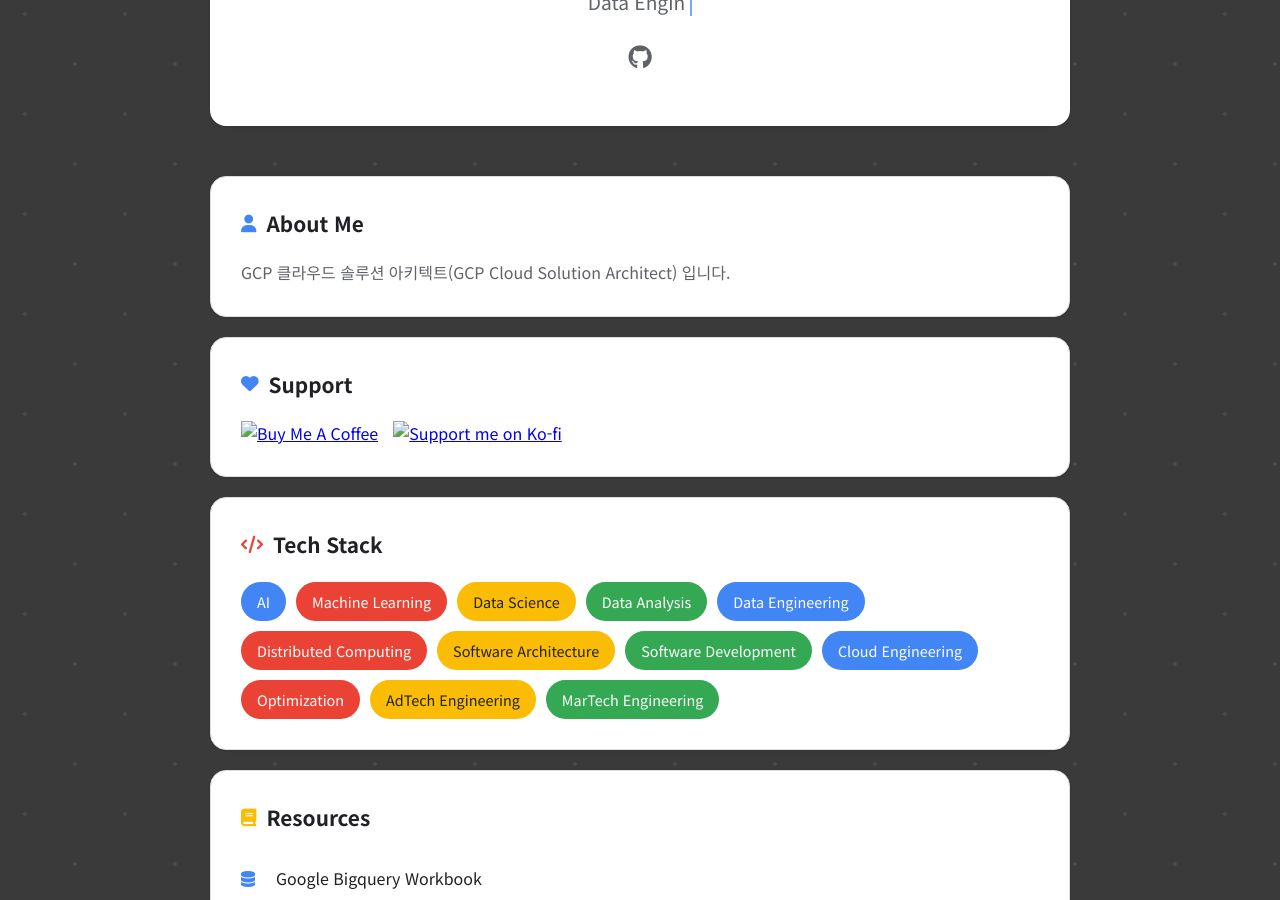
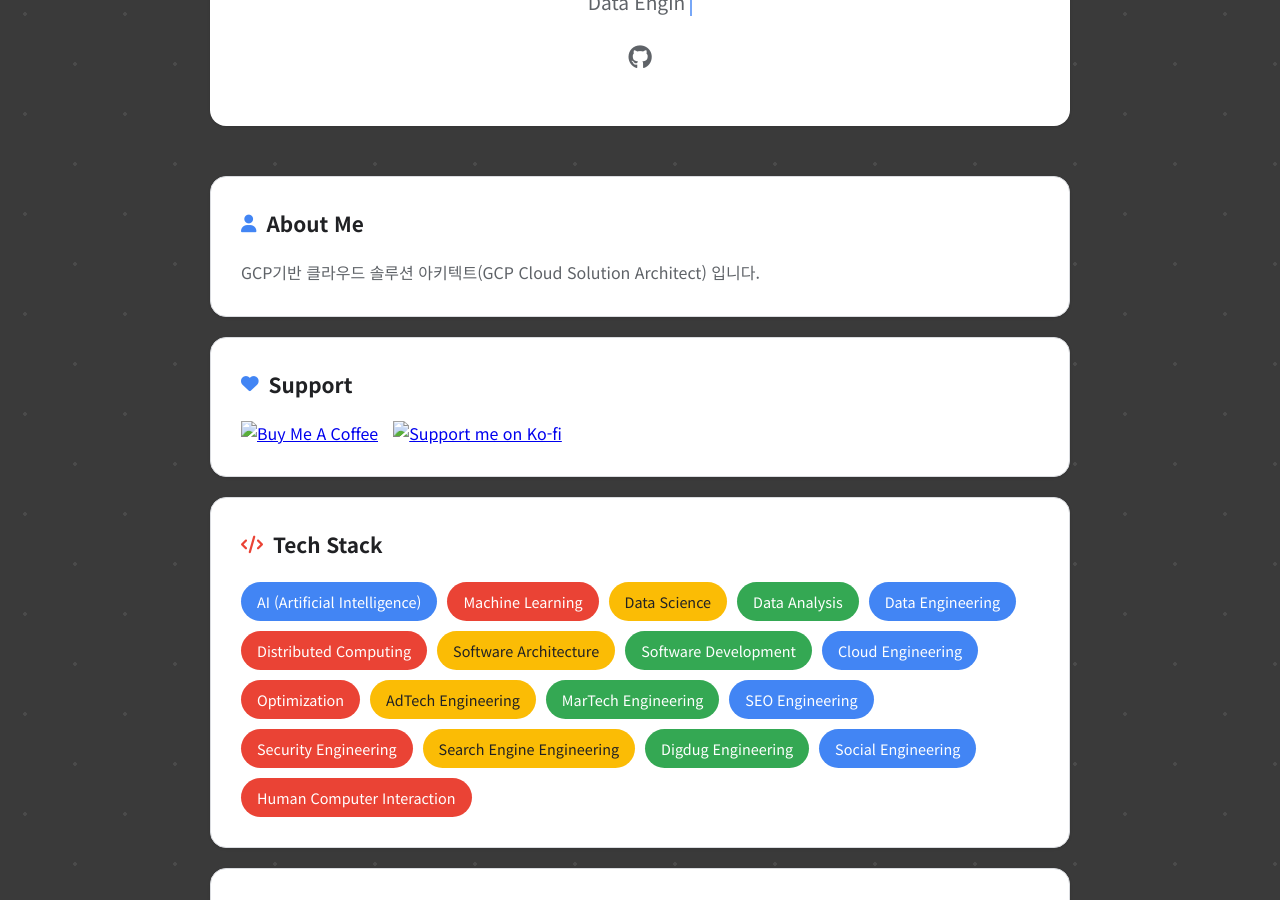
Before and after one commit to mz-seonghak/mz-seonghak.github.io, a Jekyll site: the page built from index.html, in a window 1280 px wide and 900 px high, scrolled down 411 px. Built offline with Jekyll 4.4.1, drawn with Linux system fonts in a browser that asks for light colours; some web fonts are replaced.

Commit message:
feat(profile): 프로필 소개 수정 및 스킬 배지 추가
- About Me 문구 'GCP기반'으로 수정

- AI 배지에 'Artificial Intelligence' 표기 추가

- SEO, Security, Search Engine, Digdug, Social, HCI 스킬 배지 추가

Made-with: Cursor

```diff
--- a/index.html
+++ b/index.html
@@ -25,7 +25,7 @@ title: seonghak - Profile
 <section class="section">
     <h2 class="section-title"><i class="fas fa-user"></i> About Me</h2>
     <p class="about-text">
-        GCP 클라우드 솔루션 아키텍트(GCP Cloud Solution Architect) 입니다.
+        GCP기반 클라우드 솔루션 아키텍트(GCP Cloud Solution Architect) 입니다.
     </p>
 </section>
 
@@ -44,7 +44,7 @@ title: seonghak - Profile
 <section class="section">
     <h2 class="section-title red"><i class="fas fa-code"></i> Tech Stack</h2>
     <div class="skills-container">
-        <span class="skill-badge">AI</span>
+        <span class="skill-badge">AI (Artificial Intelligence)</span>
         <span class="skill-badge">Machine Learning</span>
         <span class="skill-badge">Data Science</span>
         <span class="skill-badge">Data Analysis</span>
@@ -56,6 +56,12 @@ title: seonghak - Profile
         <span class="skill-badge">Optimization</span>
         <span class="skill-badge">AdTech Engineering</span>
         <span class="skill-badge">MarTech Engineering</span>
+        <span class="skill-badge">SEO Engineering</span>
+        <span class="skill-badge">Security Engineering</span>
+        <span class="skill-badge">Search Engine Engineering</span>
+        <span class="skill-badge">Digdug Engineering</span>
+        <span class="skill-badge">Social Engineering</span>
+        <span class="skill-badge">Human Computer Interaction</span>
     </div>
 </section>
 
```
